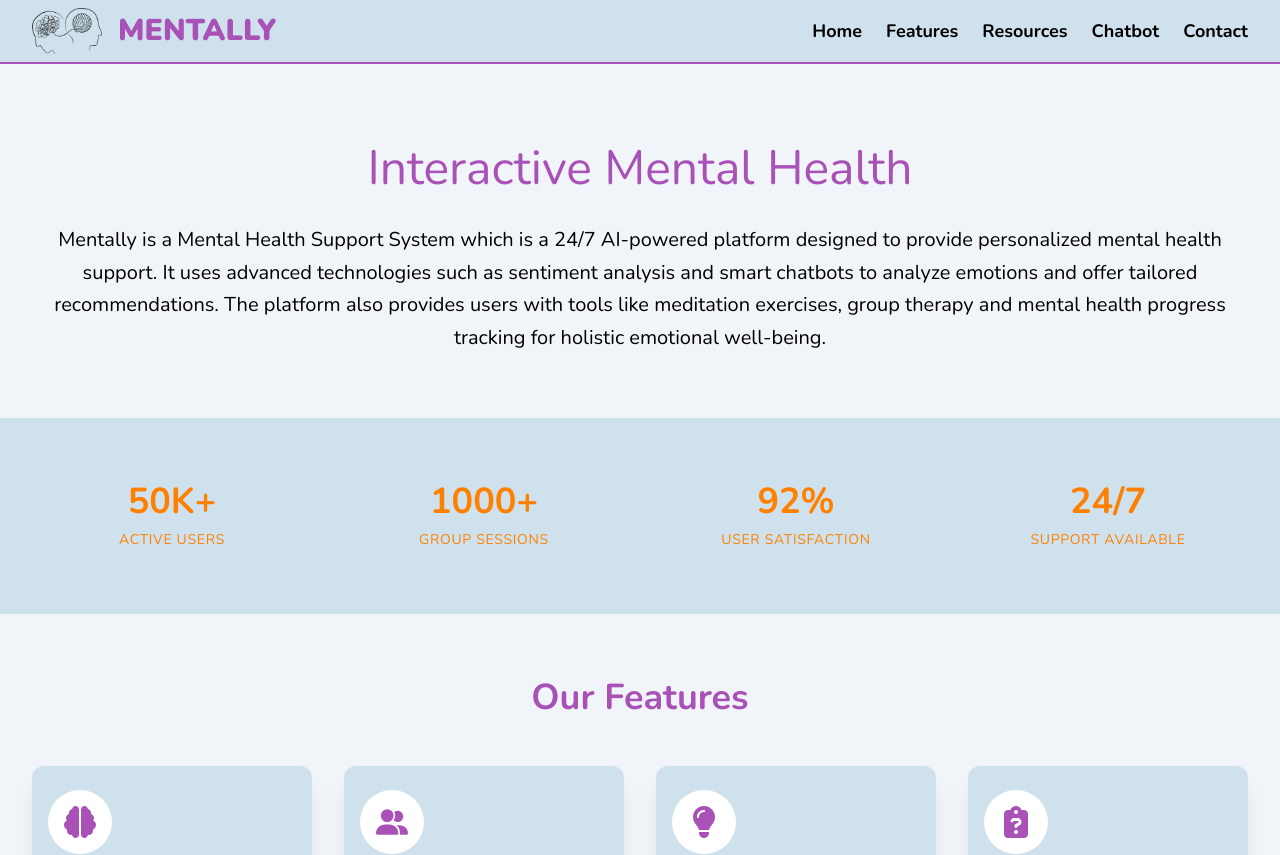
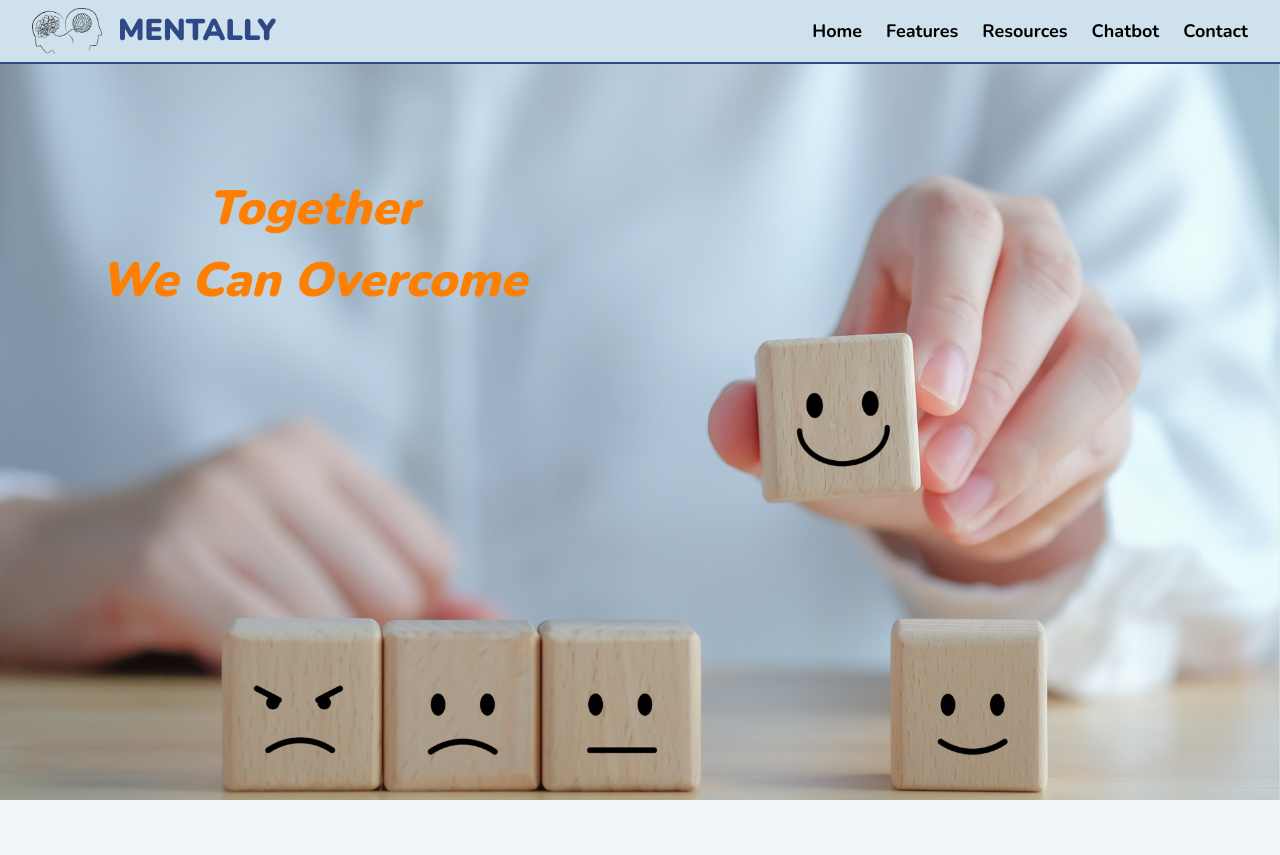
Before and after one commit to ahmed-ehab-reffat/mentally, a Next.js app: page / in a window 1280 px wide. Shown: the top 855 px of the page. Built offline with nearby package versions, Linux system fonts and the light colour scheme.

Commit message:
change primary color and edit some details in home page

```diff
--- a/app/globals.css
+++ b/app/globals.css
@@ -1,13 +1,22 @@
 @import "tailwindcss";
 
 @theme {
-  --color-primary: #a851b6; /*purple*/
+  --color-primary: #2e4985; /*blue*/
   --color-secondry: #ff8000; /*orange*/
   --color-light: #cfe1ec; /*teal*/
   --color-lighter: #f1f5f9; /*gray*/
   --color-dark: #1e293b; /*navy*/
   --color-darker: #020817; /*black*/
 }
+
+/* #a851b6; /*purple*/
+/* #ff8000; /*orange*/
+/* #cfe1ec; /*teal*/
+/* #f1f5f9; /*gray*/
+/* #2e4985; /*blue */
+/* #55b9c5; /*soft-blue */
+/* #1e293b; /*navy*/
+/* #020817; /* black */
 
 progress::-webkit-progress-value {
   background: var(--color-secondry);
--- a/app/page.tsx
+++ b/app/page.tsx
@@ -1,15 +1,17 @@
+import Landing from "@/components/home/landing";
 import About from "@/components/home/about";
 import Stats from "@/components/home/stats";
 import Chatbot from "@/components/home/chatbot";
 import Features from "@/components/home/features";
 import Resources from "@/components/home/resources";
-import Testimonial from "@/components/home/testimonials.tsx";
-import FAQ from "@/components/home/faq.tsx";
+import Testimonial from "@/components/home/testimonials";
+import FAQ from "@/components/home/faq";
 import Newsletter from "@/components/home/newsletter";
 
 export default function Home() {
   return (
     <>
+      <Landing />
       <About />
       <Stats />
       <Features />
--- a/components/footer.tsx
+++ b/components/footer.tsx
@@ -31,7 +31,7 @@ export default function Footer() {
         </div>
         <div className="flex flex-1 lg:justify-around">
           <div className="mr-24 lg:mr-0">
-            <h6 className="uppercase font-black text-lg">links</h6>
+            <h6 className="text-primary uppercase font-black text-lg">links</h6>
             <ul className="*:block *:mt-2 *:hover:underline">
               <Link href="/#about">About</Link>
               <Link href="/#features">Features</Link>
@@ -40,7 +40,7 @@ export default function Footer() {
             </ul>
           </div>
           <div className="">
-            <h6 className="uppercase font-black text-lg">legal</h6>
+            <h6 className="text-primary uppercase font-black text-lg">legal</h6>
             <ul className="*:mt-2">
               <li>
                 <a href="#" className="hover:underline">
@@ -66,7 +66,7 @@ export default function Footer() {
           </div>
         </div>
         <div className="flex-1">
-          <h6 className="uppercase font-black">contact us</h6>
+          <h6 className="text-primary uppercase font-black">contact us</h6>
           <p className="mt-2">
             Get in touch with us via mail We are waiting for your message
           </p>
@@ -82,27 +82,27 @@ export default function Footer() {
           <ul className="flex gap-6 mt-6">
             <li id="facebook">
               <a href="#">
-                <Facebook className="w-6 h-6 hover:fill-secondry duration-300" />
+                <Facebook className="w-6 h-6 hover:fill-secondry hover:scale-110 hover:rotate-10 duration-250" />
               </a>
             </li>
             <li id="instagram">
               <a href="#">
-                <Instagram className="w-6 h-6 hover:fill-secondry duration-300" />
+                <Instagram className="w-6 h-6 hover:fill-secondry hover:scale-110 hover:rotate-10 duration-250" />
               </a>
             </li>
             <li id="x">
               <a href="#">
-                <X className="w-6 h-6 hover:fill-secondry duration-300" />
+                <X className="w-6 h-6 hover:fill-secondry hover:scale-110 hover:rotate-10 duration-250" />
               </a>
             </li>
             <li id="linkedin">
               <a href="#">
-                <Linkedin className="w-6 h-6 hover:fill-secondry duration-300" />
+                <Linkedin className="w-6 h-6 hover:fill-secondry hover:scale-110 hover:rotate-10 duration-250" />
               </a>
             </li>
             <li id="github">
               <a href="#">
-                <Github className="w-6 h-6 hover:fill-secondry duration-300" />
+                <Github className="w-6 h-6 hover:fill-secondry hover:scale-110 hover:rotate-10 duration-250" />
               </a>
             </li>
           </ul>
--- a/components/home/about.tsx
+++ b/components/home/about.tsx
@@ -7,7 +7,7 @@ export default function About() {
         {/* <div className="inline-block p-3 rounded-full bg-light">
           <Heart className="w-8 h-8 fill-primary" />
         </div> */}
-        <h2 className="text-3xl md:text-5xl text-primary mt-4 mb-8">
+        <h2 className="text-4xl font-bold text-primary mt-4 mb-8">
           Interactive Mental Health
         </h2>
         <p className="md:text-xl leading-relaxed">
--- a/components/home/features.tsx
+++ b/components/home/features.tsx
@@ -14,7 +14,7 @@ export default function Features() {
     <section id="features">
       <div className="container mx-auto px-8 py-16">
         <h2 className="text-4xl font-bold text-center mb-12 text-primary">
-          Our Features
+          Features
         </h2>
         <div className="grid grid-cols-1 md:grid-cols-2 xl:grid-cols-4 gap-8">
           {features.map((feature, index) => (
--- a/components/home/landing.tsx
+++ b/components/home/landing.tsx
@@ -1,11 +1,21 @@
 import Image from "next/image";
 
-import logoBlack from "@/assets/images/logoBlack.png";
+import landing from "@/assets/images/landing.jpg";
 
 export default function Landing() {
   return (
-    <section id="landing" className="h-[calc(100dvh-4rem)] bg-slate-400">
-      <Image src={logoBlack} alt="mentally" fill />
+    <section id="landing" className="h-[calc(100dvh-4rem)] relative">
+      <Image
+        src={landing}
+        alt="wooden cubes with faces on them"
+        quality={100}
+        sizes="100vh 100vw"
+        fill
+      />
+      <div className="absolute text-5xl font-black italic text-center text-secondry top-30 left-25">
+        <h2 className="mb-6">Together</h2>
+        <h2>We Can Overcome</h2>
+      </div>
     </section>
   );
 }
--- a/components/home/newsletter.tsx
+++ b/components/home/newsletter.tsx
@@ -9,7 +9,7 @@ export default function Newsletter() {
         <div className="inline-block p-5 rounded-full bg-white">
           <Envelope className="w-7 h-7 align-[-0.125em] fill-primary" />
         </div>
-        <h2 className="text-3xl font-bold mb-4">Stay Updated</h2>
+        <h2 className="text-primary text-3xl font-bold mb-4">Stay Updated</h2>
         <p className="mb-8">
           Subscribe to our newsletter for mental health tips, updates, and
           resources.
--- a/components/home/resources.tsx
+++ b/components/home/resources.tsx
@@ -14,7 +14,7 @@ export default function Resources() {
     <section id="resources">
       <div className="container mx-auto px-8 py-16">
         <h2 className="text-4xl font-bold text-center mb-12 text-primary">
-          Our Resources
+          Resources
         </h2>
         <div className="grid grid-cols-1 md:grid-cols-2 xl:grid-cols-4 gap-8">
           {resources.map((feature, index) => (
--- a/components/home/testimonials.tsx
+++ b/components/home/testimonials.tsx
@@ -15,7 +15,9 @@ export default function Testimonial() {
                   {testimonial.author.charAt(0)}
                 </div>
                 <div className="ml-5">
-                  <h3 className="text-lg font-bold">{testimonial.author}</h3>
+                  <h3 className="text-primary text-lg font-bold">
+                    {testimonial.author}
+                  </h3>
                   <span className="text-secondry">{testimonial.role}</span>
                 </div>
               </div>
--- a/components/ui/button.tsx
+++ b/components/ui/button.tsx
@@ -11,8 +11,8 @@ export default function Button({
   ...props
 }: Props) {
   const classess = `${
-    selected ? "bg-primary text-white" : "bg-white text-secondry"
-  } font-bold px-4 py-2 rounded-md cursor-pointer hover:bg-primary hover:text-white duration-200 ${className}`;
+    selected ? "bg-primary text-white *:fill-white" : "bg-white text-secondry"
+  } font-bold px-4 py-2 rounded-md cursor-pointer hover:bg-primary hover:text-white hover:*:fill-white duration-200 ${className}`;
 
   return (
     <button {...props} className={classess}>
```
Also changed, not shown: assets/images/landing.jpg (added).
